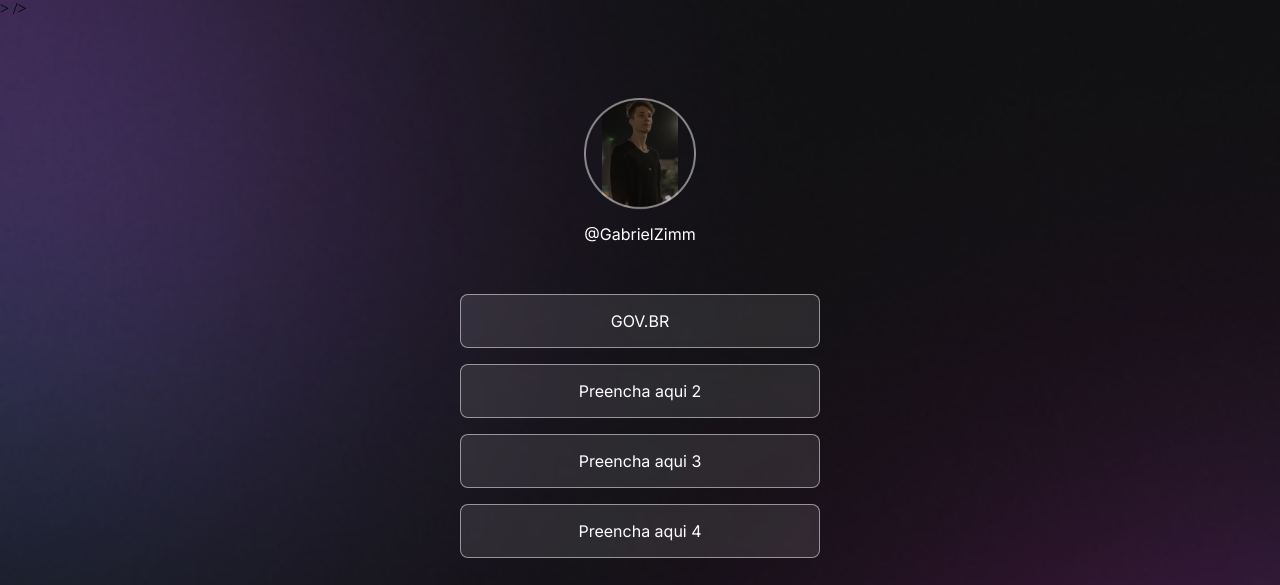
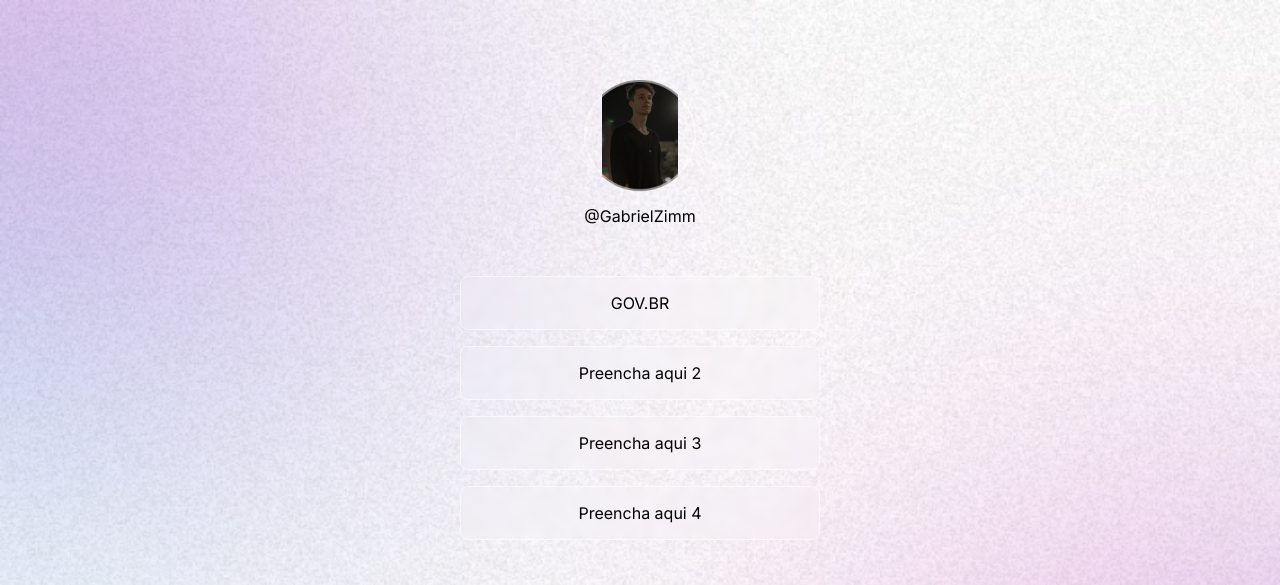
Before and after one commit to GabrielZimm/RocketSeat, a plain HTML site: page index.html in a window 1280 px wide. Shown: the top 585 px of the page. Drawn offline with nearby package versions, Linux system fonts and the light colour scheme.

Commit message:
alterado 16:57

```diff
--- a/Style.css
+++ b/Style.css
@@ -1,15 +1,24 @@
 * {
     margin: 0;
     padding: 0;
-    box-sizing: 0;
+    box-sizing: border-box;
 }
 
-:root{
+:root {
     --text-color: White;
+    --bg-url: url(./assets/bg-mobile.jpg)
+    --stroke-color:  rgba(255, 255, 255, 0.50)
+}
+
+.light {
+    --text-color: black;
+    --bg-url: url(./assets/bg-mobile-light.jpg);
+    --stroke-color:  rgba(0, 0, 0, 0.5);
+
 }
 
 body{
-    background: url(./assets/bg-mobile.jpg) no-repeat top center/cover;
+    background: var(--bg-url) no-repeat top center/cover;
 }
 
 body * {
@@ -77,7 +86,7 @@ ul li a{
 /* pseudo-selector*/
 
 ul li a:hover {
-    background: rgba (255, 255, 255, 5.05);
+    background: rgba(255, 255, 255, 5.05);
     border: 1.5px solid var(--text-color);
 }
 
--- a/index.html
+++ b/index.html
@@ -1,12 +1,12 @@
 <!DOCTYPE html>
-<html lang="pt-br" class="ligh">
+<html lang="pt-br" class="light">
     <head>
         <link rel="preconnect" href="https://fonts.googleapis.com">
         <link rel="preconnect" href="https://fonts.gstatic.com" crossorigin>
 
-        >
+
         <link href="https://fonts.googleapis.com/css2?family=Inter&display=swap" rel="stylesheet">
-        />
+
 
         <meta charset="UTF-8">
         <meta name="viewport" content="width=device-width, initial-scale=1.0">
```
